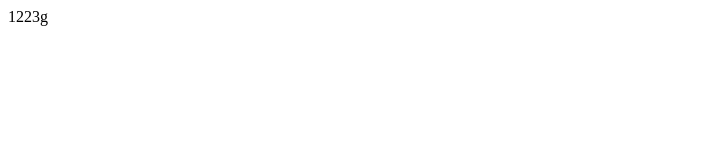
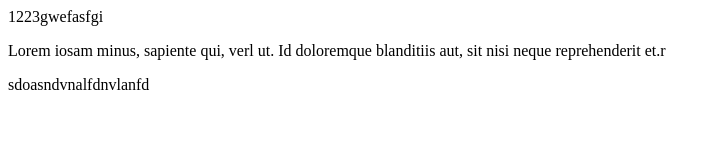
Before and after one commit to NovakDmytro/Hillel, a plain HTML site: page lesson 4/index.html in a window 1280 px wide. Shown: the whole page, without its empty margins (0-721 px from the left). Drawn offline with Linux system fonts and the light colour scheme.

Commit message:
home-tasks

```diff
--- a/lesson 4/index.html
+++ b/lesson 4/index.html
@@ -3,9 +3,16 @@
 <head>
     <meta charset="UTF-8">
     <meta name="viewport" content="width=device-width, initial-scale=1.0">
+    <link rel="stylesheet" href="styles.css">
     <title>Document</title>
 </head>
 <body>
-    1223g
+    1223gwefasfgi
+    <p>Lorem iosam minus, sapiente qui, verl ut. Id doloremque blanditiis aut, sit nisi neque reprehenderit et.r</p>
+    <div>
+        <div>
+            sdoasndvnalfdnvlanfd
+        </div>
+    </div>
 </body>
 </html>
```
Also changed, not shown: lesson 4/styles.css (added).
